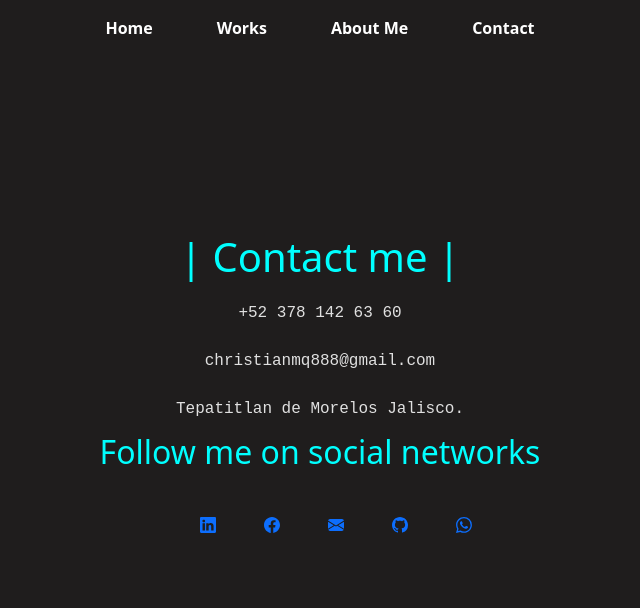
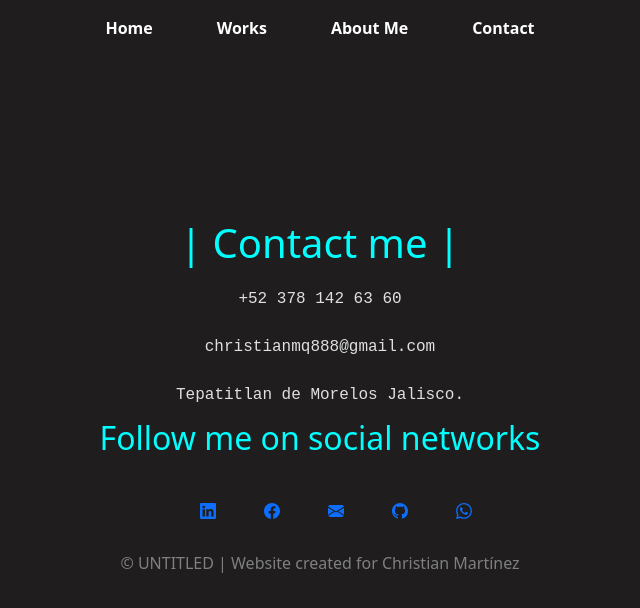
Before and after one commit to Xhan88/web-site-martinez, a React (Vite) app: page /Contact in a window 1280 px wide. Shown: the top 608 px of the page, without its empty margins (320-960 px from the left). Built offline with nearby package versions, Linux system fonts and the light colour scheme.

Commit message:
23 ago 2024

```diff
--- a/src/App.css
+++ b/src/App.css
@@ -9,7 +9,7 @@
 }
 
 body {
-  background: url(/space.jpg) no-repeat;
+  background: url(/background.jpg) no-repeat;
   background-size: cover;
   height: 100vh;
   width: 100vw;
--- a/src/components/Contact/Contact.jsx
+++ b/src/components/Contact/Contact.jsx
@@ -58,6 +58,8 @@ const Contact = () => {
           </li>
 
         </ul>
+
+        <h6 style={{color:'grey'}}>© UNTITLED | Website created for Christian Martínez</h6>
         <div>
 
         </div>
```
Also changed, not shown: public/background.jpg (added).
